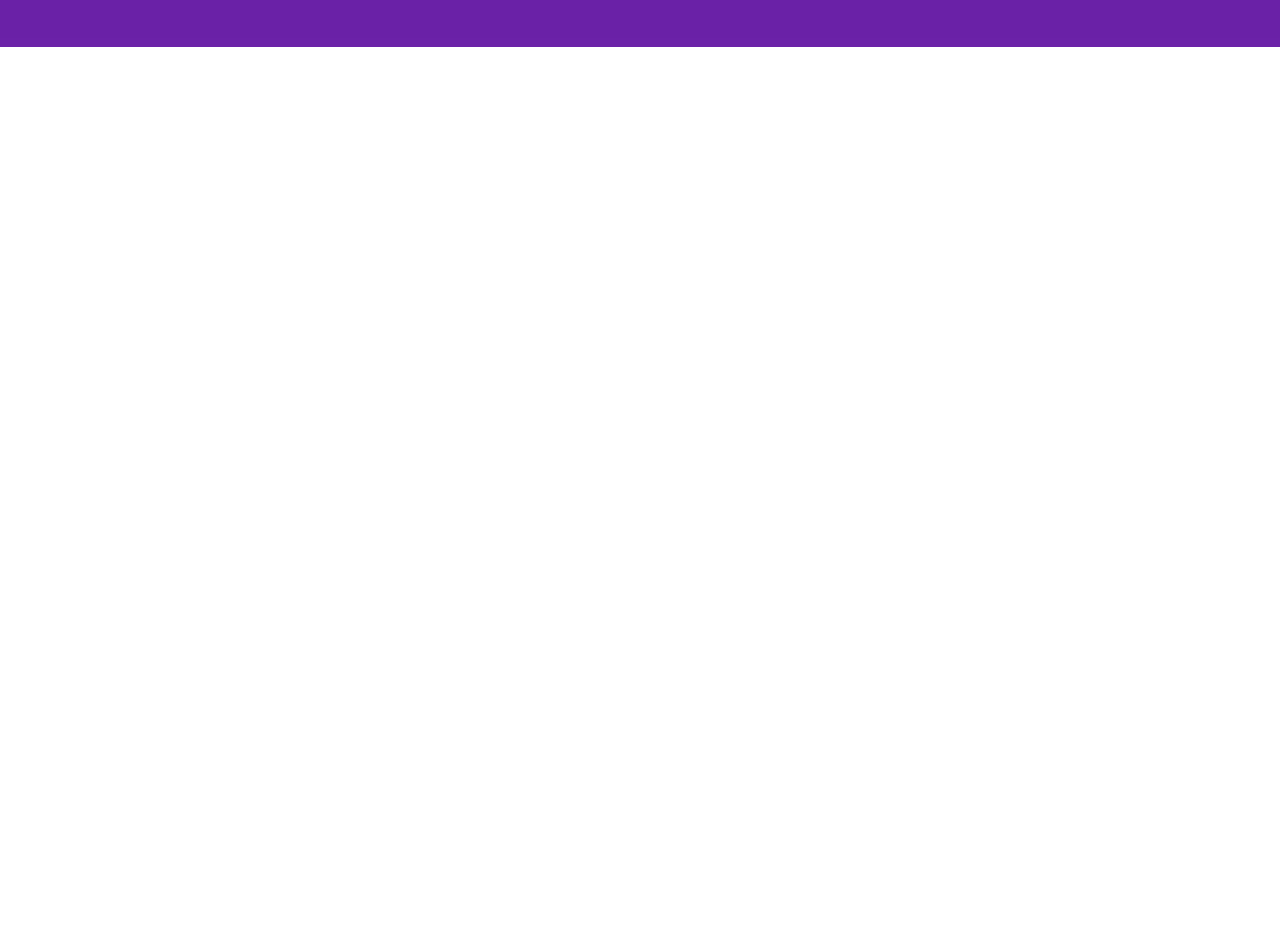
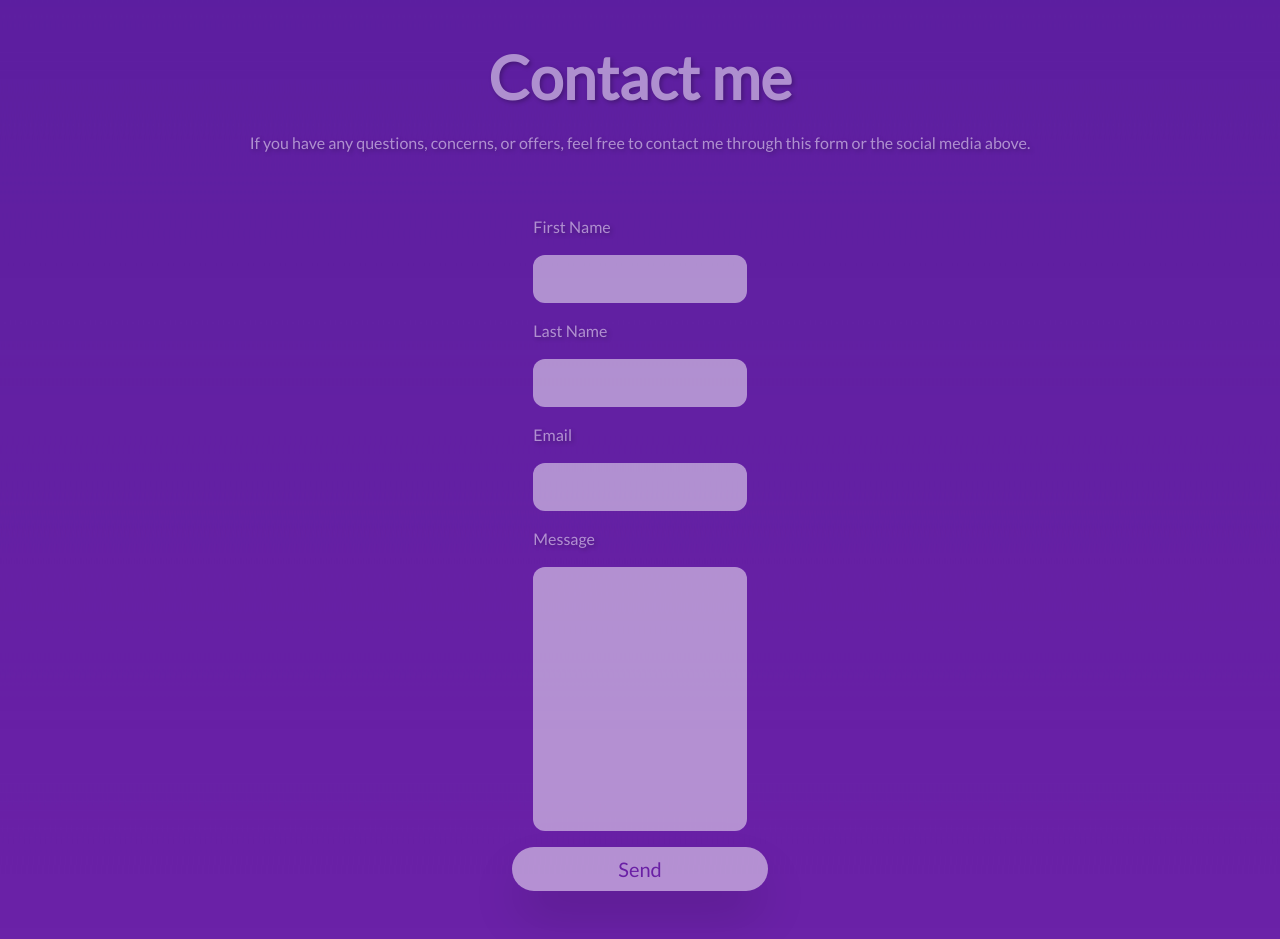
Before and after one commit to eugenechevski/PersonalPortfolio, a Next.js app: page / in a window 1280 px wide. Shown: the part 3140-4079 px from the top of the page. Before the commit the page ends 3187 px from the top, so only its background shows below. Built offline with nearby package versions, Linux system fonts and the light colour scheme.

Commit message:
Adds the Contact Form section

```diff
--- a/next.config.js
+++ b/next.config.js
@@ -23,6 +23,9 @@ const nextConfig = {
       }
     ],
   },
+  compiler: {
+    styledComponents: true
+  }
 }
 
 module.exports = nextConfig
--- a/package.json
+++ b/package.json
@@ -19,14 +19,17 @@
     "autoprefixer": "10.4.14",
     "eslint": "8.41.0",
     "eslint-config-next": "13.4.3",
-    "next": "13.4.3",
+    "next": "^13.4.4",
     "postcss": "8.4.23",
     "react": "18.2.0",
     "react-dom": "18.2.0",
+    "react-hook-form": "^7.44.2",
+    "styled-components": "^5.3.11",
     "tailwindcss": "3.3.2",
     "typescript": "5.0.4"
   },
   "devDependencies": {
+    "@types/styled-components": "^5.1.26",
     "tailwind-styled-components": "^2.2.0"
   }
 }
--- a/src/app/page.tsx
+++ b/src/app/page.tsx
@@ -2,6 +2,7 @@
 
 import Image from "next/image";
 import Link from "next/link";
+import { useRouter } from "next/navigation";
 
 import tw from "tailwind-styled-components";
 import { FontAwesomeIcon } from "@fortawesome/react-fontawesome";
@@ -12,8 +13,17 @@ import {
   faLinkedinIn,
 } from "@fortawesome/free-brands-svg-icons";
 
+import { useForm, SubmitHandler } from "react-hook-form";
+
 const introImg = require("@/assets/intro.jpeg");
 const aboutImg = require("@/assets/about.jpeg");
+
+interface IFormInput {
+  firstName: string;
+  lastName: string;
+  email: string;
+  message: string;
+}
 
 export default function Page() {
   /**
@@ -180,6 +190,86 @@ export default function Page() {
     h-[60vh]
   `;
 
+  const Contact = tw.section`
+    flex
+    flex-col
+    justify-center
+    items-center
+    sm:gap-12
+  `;
+
+  const ContactMessageContainer = tw.article`
+    flex
+    flex-col
+    items-center
+    justify-start
+    gap-6
+    h-[30vh]
+    sm:h-[15vh]
+  `;
+
+  const ContactMessageParagraph = tw.p`
+    text-md
+    h-3/4
+    text-center
+    sm:text-start
+  `;
+
+  const ContactForm = tw.form`
+    flex
+    flex-col
+    gap-4
+    sm:w-1/2
+    lg:w-1/6
+  `;
+
+  const Input = tw.input`
+    bg-white
+    outline-none
+    text-black
+    p-3
+    rounded-xl
+  `;
+
+  const Label = tw.label`
+    text-md
+  `;
+
+  const TextArea = tw.textarea`
+    bg-white
+    outline-none
+    text-black
+    p-3
+    rounded-xl
+    resize-none
+  `;
+
+  const SubmitButton = tw.button`
+    w-64
+    p-2
+    bg-white
+    rounded-3xl
+    shadow-2xl
+    drop-shadow-2xl
+    text-[#6B21A5]
+    text-xl
+    mb-12
+    self-center
+  `;
+
+  /**
+   * State
+   */
+
+  const router = useRouter();
+
+  const {
+    register,
+    handleSubmit,
+    formState: { errors },
+  } = useForm<IFormInput>();
+  const onSubmit = (data: IFormInput) => router.push("/success");
+
   return (
     <MainContainer>
       <Intro>
@@ -317,6 +407,54 @@ export default function Page() {
           </Link>
         </SocialMediaLinks>
       </SocialMedia>
+      <Contact>
+        <ContactMessageContainer>
+          <SectionHeading>Contact me</SectionHeading>
+          <ContactMessageParagraph>
+            If you have any questions, concerns, or offers, feel free to contact
+            me through this form or the social media above.
+          </ContactMessageParagraph>
+        </ContactMessageContainer>
+        <ContactForm
+          name="contact"
+          onSubmit={handleSubmit(onSubmit)}
+          data-netlify="true"
+          data-netlify-recaptcha="true"
+        >
+          <Label htmlFor="first-name">First Name</Label>
+          <Input
+            type="text"
+            id="first-name"
+            {...register("firstName", { required: true, maxLength: 20 })}
+          />
+          {errors.firstName && "First name is required"}
+          <Label htmlFor="last-name">Last Name</Label>
+          <Input
+            type="text"
+            id="last-name"
+            {...register("firstName", { required: true, maxLength: 20 })}
+          />
+          {errors.lastName && "Last name is required"}
+          <Label htmlFor="email">Email</Label>
+          <Input
+            type="email"
+            id="email"
+            {...register("email", {
+              pattern: /^[a-z0-9._%+-]+@[a-z0-9.-]+\.[a-z]{2,4}$/,
+            })}
+          />
+          {errors.email && "Email is required"}
+          <Label htmlFor="message">Message</Label>
+          <TextArea
+            id="message"
+            rows={10}
+            {...(register("message"),
+            { required: true, minLength: 30, maxLength: 200 })}
+          />
+          {errors.message && "Message is required"}
+          <SubmitButton type="submit">Send</SubmitButton>
+        </ContactForm>
+      </Contact>
     </MainContainer>
   );
 }
--- /dev/null
+++ b/src/app/success/page.tsx
@@ -0,0 +1,59 @@
+// A success message page
+
+import tw from "tailwind-styled-components";
+import Link from "next/link";
+
+export default function Page() {
+  const Container = tw.div`
+    h-screen
+    w-screen
+    flex
+    flex-col
+    items-center
+    justify-center
+    opacity-[50%]
+   `;
+
+  const MessageContainer = tw.div`
+    lg:w-1/2
+    h-1/2
+    flex
+    flex-col
+    items-center
+    justify-center
+    text-center
+    gap-12
+    p-4
+    `;
+
+  const Message = tw.h1`
+     text-3xl
+     font-bold
+     text-white
+    `;
+
+  const ReturnButton = tw.button`
+    w-64
+    p-4
+    bg-white
+    rounded-3xl
+    shadow-2xl
+    drop-shadow-2xl
+    text-[#6B21A5]
+    text-xl
+    mb-12
+  `;
+
+  return (
+    <Container>
+      <MessageContainer>
+        <Message>
+          Thank you for your message! I will be in touch soon.
+        </Message>
+        <Link href="/">
+          <ReturnButton>Return Home</ReturnButton>
+        </Link>
+      </MessageContainer>
+    </Container>
+  );
+}
```
Also changed, not shown: 1 other file (tests, documents, lock files or other folders).
